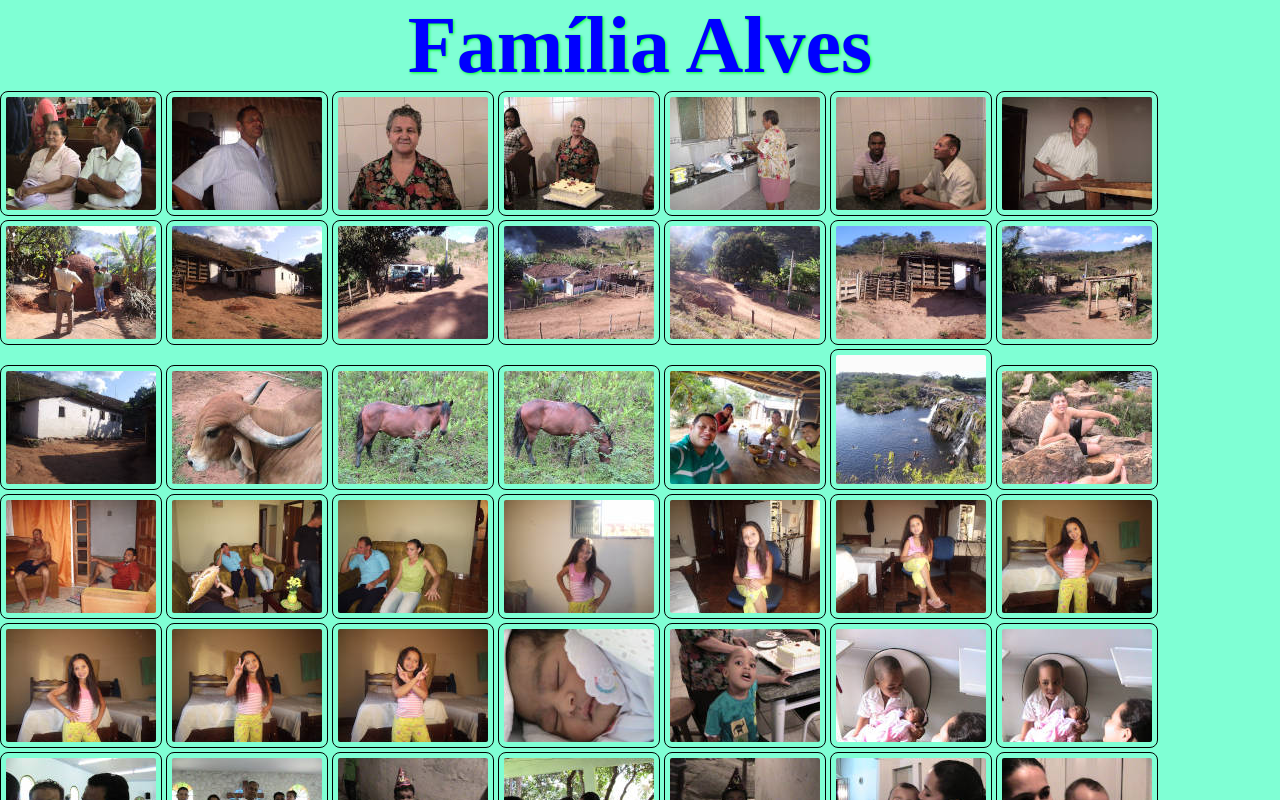
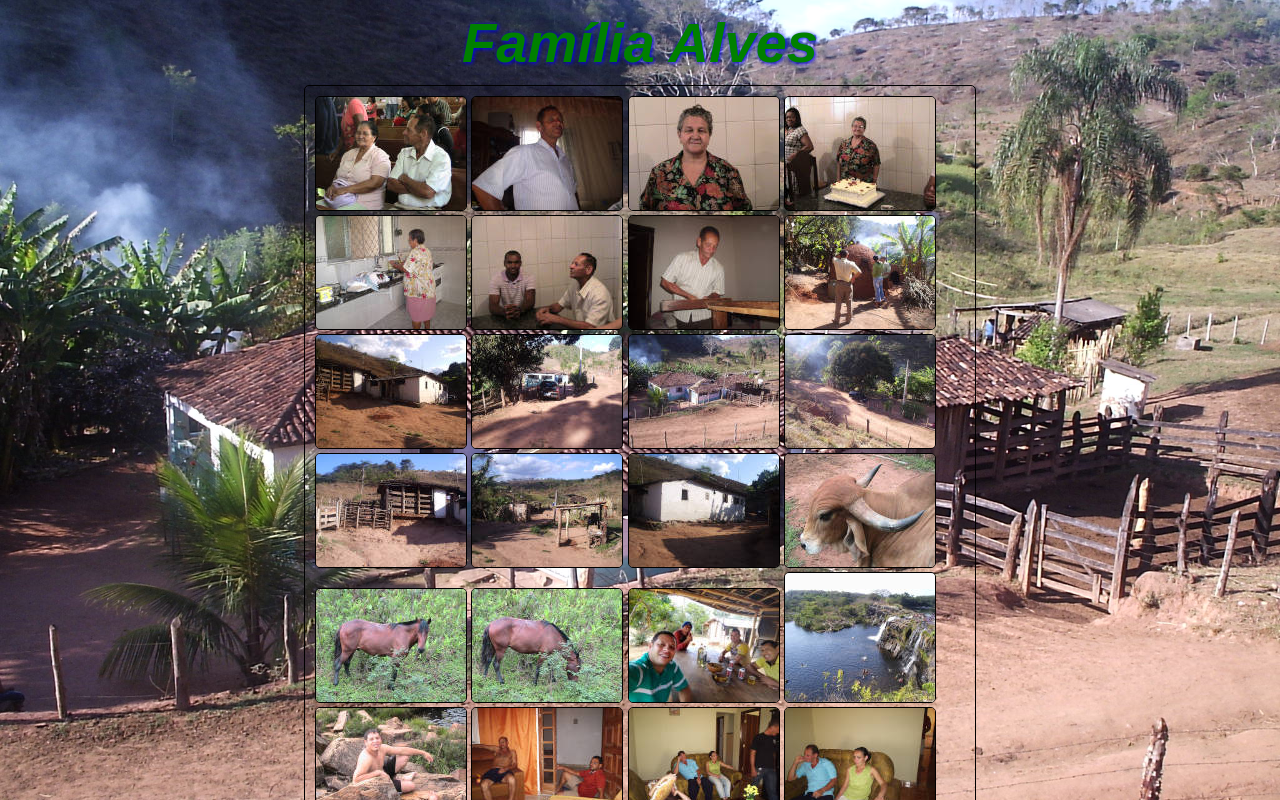
Before and after one commit to GilsoAlves/alves, a plain HTML site: page index.html in a window 1280 px wide. Shown: the top 800 px of the page. Drawn offline with Linux system fonts and the light colour scheme.

Commit message:
atualizei

```diff
--- /dev/null
+++ b/estilos/paisagem.css
@@ -0,0 +1,7 @@
+@charset "UTF-8";
+
+body{
+
+    background-image: url('../fundo/roca.JPG');
+
+}
--- /dev/null
+++ b/estilos/retrato.css
@@ -0,0 +1,6 @@
+@charset "UTF-8";
+
+body{
+   background-image: url('../fundo/serra.jpg') ;
+
+}
--- a/estilos/style.css
+++ b/estilos/style.css
@@ -1,20 +1,40 @@
 @charset "UTF-8";
 
+
 *{
+    margin: 0px;
     padding: 0px;
-    margin: 0px;
+    font-family: Arial, Helvetica, sans-serif;
 }
 body{
-    background-color: aquamarine;
+    width: 100vw;
+    height: 100vh;
+    background-color: aqua;
+    background-repeat: no-repeat;
+    background-position: top center;
+    background-attachment: fixed;
+    background-size: cover;
+
+
+
+}
+main{
+    width: 650px;
+    padding: 10px;
+    margin: auto;
+    border: 1px solid black;
+    border-radius: 5px;
 }
 h1{
+    color: green;
     text-align: center;
-    color: blue;
-    font-size: 5em;
-    text-shadow: 1px 1px 3px rgb(0, 255, 34);
+    font-size: 3.5em;
+    font-weight: bold;
+    font-style: italic;
+    text-shadow: 1px 1px 4px blue;
+    padding: 10px;
 }
 img{
-    padding: 5px;
-    border-radius: 8px;
+    border-radius: 5px;
     border: 1px solid black;
 }
--- a/index.html
+++ b/index.html
@@ -4,12 +4,16 @@
     <meta charset="UTF-8">
     <meta name="viewport" content="width=device-width, initial-scale=1.0">
     <title>Família Alves</title>
-    <link rel="stylesheet" href="estilos/style.css">
+    <link rel="stylesheet" href="estilos/style.css" media="all">
+    <link rel="stylesheet" href="estilos/retrato.css" media="screen and (orientation: portrait)">
+    <link rel="stylesheet" href="estilos/paisagem.css" media="screen and (orientation: landscape)">
+
 </head>
 <body>
     <header>
         <h1>Família Alves</h1>
     </header>
+    <main>
     <section>
         <img src="imagens/mae/casal.JPG" alt="">
         <img src="imagens/mae/izidorio.jpg" alt="">
@@ -32,9 +36,12 @@
 
 
 
+
         <img src="imagens/gilson/gilson-1.jpg" alt="">
         <img src="imagens/gilson/gilson-2.jpg" alt="">
         <img src="imagens/gilson/gilson.JPG" alt="">
+
+
 
         <img src="imagens/valdete/valdete-1.JPG" alt="">
         <img src="imagens/valdete/tuquinha.JPG" alt="">
@@ -47,10 +54,12 @@
         <img src="imagens/valdete/patricia-5.jpg" alt="">
         <img src="imagens/valdete/patricia-6.jpg" alt="">
 
+
         <img src="imagens/marli/mari150.JPG" alt="">
         <img src="imagens/marli/vito150-1.JPG" alt="">
         <img src="imagens/marli/vito150-2.JPG" alt="">
         <img src="imagens/marli/vito150-3.JPG" alt="">
+
 
         <img src="imagens/zico/batizado-1.JPG" alt="">
         <img src="imagens/zico/batizado.JPG" alt="">
@@ -63,6 +72,7 @@
         <img src="imagens/zico/pedro.JPG" alt="">
         <img src="imagens/zico/zico-1.JPG" alt="">
         <img src="imagens/zico/zico.jpg" alt="">
+
 
         <img src="imagens/josivane/josivane-1.JPG" alt="">
         <img src="imagens/josivane/josivane-2.JPG" alt="">
@@ -129,5 +139,6 @@
         <img src="imagens/zap/zap-29.jpeg" alt="">
         <img src="imagens/g/g-19.jpeg" alt="">
     </section>
+    </main>
 </body>
 </html>
```
